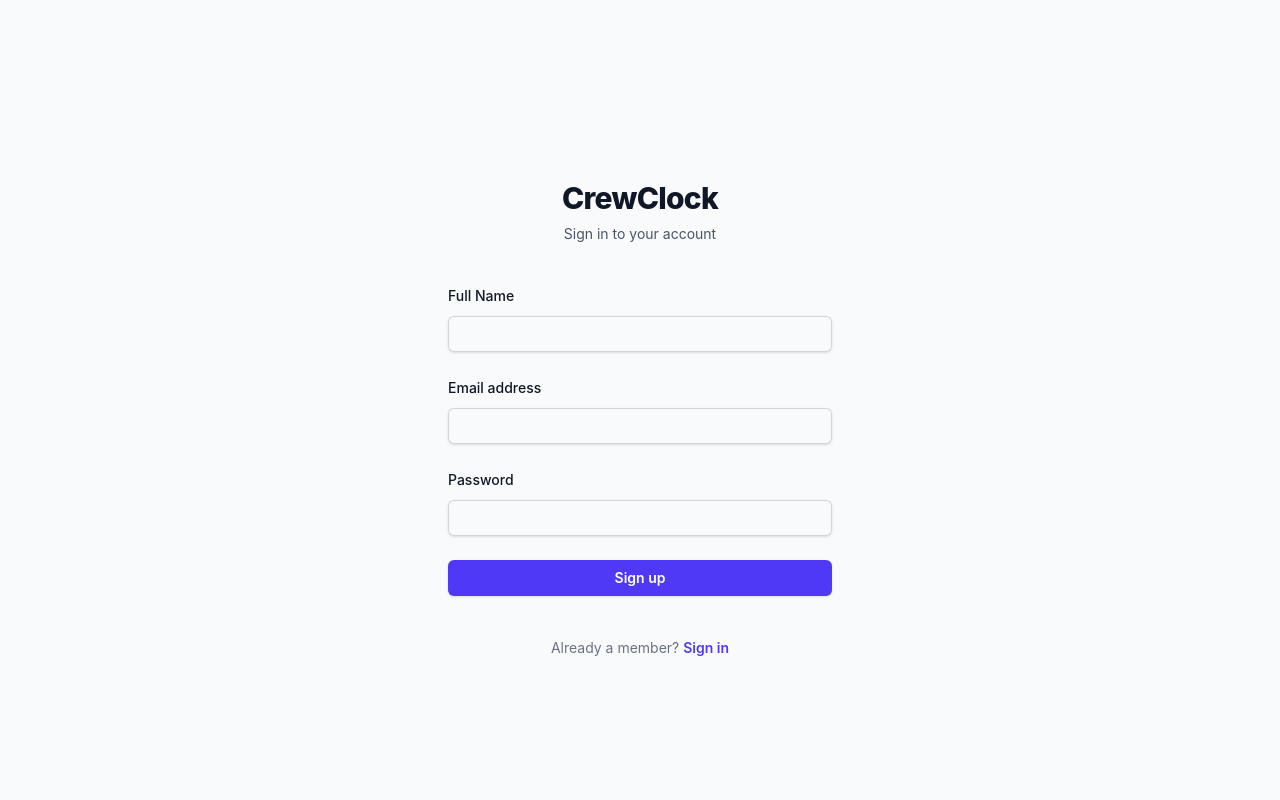
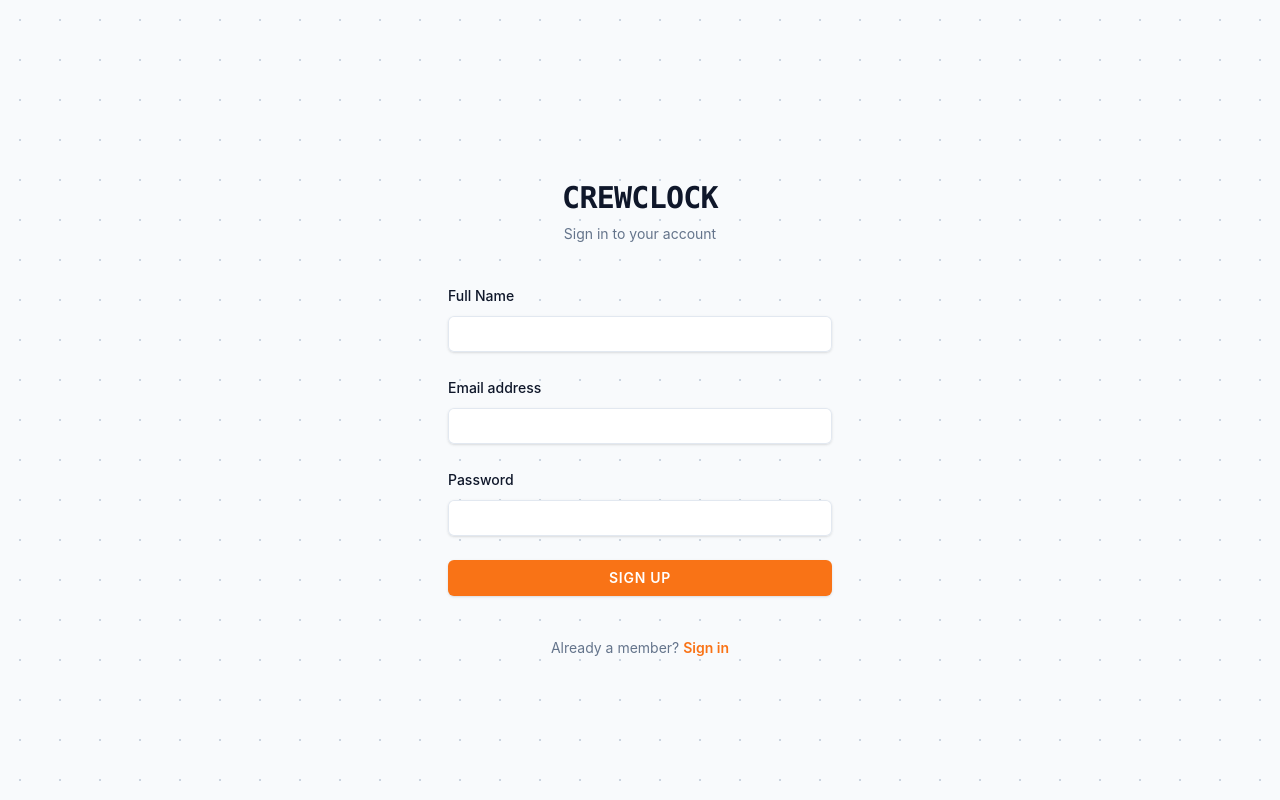
Before and after one commit to J-u-s-t-J-o-s-h/PunchCard, a Next.js app: page /login in a window 1280 px wide. Both pictures are taken after a click on the button "Sign up now". Built offline with nearby package versions, Linux system fonts and the light colour scheme.

Commit message:
fix(auth): improve signup feedback and force dark theme

```diff
--- a/src/app/(auth)/login/AuthForm.tsx
+++ b/src/app/(auth)/login/AuthForm.tsx
@@ -13,7 +13,7 @@
                     <div>
                         <label
                             htmlFor="fullName"
-                            className="block text-sm font-medium leading-6 text-gray-900"
+                            className="block text-sm font-medium leading-6 text-[var(--foreground)]"
                         >
                             Full Name
                         </label>
@@ -24,7 +24,7 @@
                                 type="text"
                                 autoComplete="name"
                                 required={!isLogin}
-                                className="block w-full rounded-md border-0 py-1.5 text-gray-900 shadow-sm ring-1 ring-inset ring-gray-300 placeholder:text-gray-400 focus:ring-2 focus:ring-inset focus:ring-indigo-600 sm:text-sm sm:leading-6 px-3"
+                                className="block w-full rounded-md border-0 py-1.5 bg-[var(--card)] text-[var(--foreground)] shadow-sm ring-1 ring-inset ring-[var(--border)] placeholder:text-[var(--muted-foreground)] focus:ring-2 focus:ring-inset focus:ring-[var(--primary)] sm:text-sm sm:leading-6 px-3"
                             />
                         </div>
                     </div>
@@ -33,7 +33,7 @@
                 <div>
                     <label
                         htmlFor="email"
-                        className="block text-sm font-medium leading-6 text-gray-900"
+                        className="block text-sm font-medium leading-6 text-[var(--foreground)]"
                     >
                         Email address
                     </label>
@@ -44,7 +44,7 @@
                             type="email"
                             autoComplete="email"
                             required
-                            className="block w-full rounded-md border-0 py-1.5 text-gray-900 shadow-sm ring-1 ring-inset ring-gray-300 placeholder:text-gray-400 focus:ring-2 focus:ring-inset focus:ring-indigo-600 sm:text-sm sm:leading-6 px-3"
+                            className="block w-full rounded-md border-0 py-1.5 bg-[var(--card)] text-[var(--foreground)] shadow-sm ring-1 ring-inset ring-[var(--border)] placeholder:text-[var(--muted-foreground)] focus:ring-2 focus:ring-inset focus:ring-[var(--primary)] sm:text-sm sm:leading-6 px-3"
                         />
                     </div>
                 </div>
@@ -53,7 +53,7 @@
                     <div className="flex items-center justify-between">
                         <label
                             htmlFor="password"
-                            className="block text-sm font-medium leading-6 text-gray-900"
+                            className="block text-sm font-medium leading-6 text-[var(--foreground)]"
                         >
                             Password
                         </label>
@@ -65,7 +65,7 @@
                             type="password"
                             autoComplete="current-password"
                             required
-                            className="block w-full rounded-md border-0 py-1.5 text-gray-900 shadow-sm ring-1 ring-inset ring-gray-300 placeholder:text-gray-400 focus:ring-2 focus:ring-inset focus:ring-indigo-600 sm:text-sm sm:leading-6 px-3"
+                            className="block w-full rounded-md border-0 py-1.5 bg-[var(--card)] text-[var(--foreground)] shadow-sm ring-1 ring-inset ring-[var(--border)] placeholder:text-[var(--muted-foreground)] focus:ring-2 focus:ring-inset focus:ring-[var(--primary)] sm:text-sm sm:leading-6 px-3"
                         />
                     </div>
                 </div>
@@ -79,19 +79,19 @@
                 <div>
                     <button
                         formAction={isLogin ? login : signup}
-                        className="flex w-full justify-center rounded-md bg-indigo-600 px-3 py-1.5 text-sm font-semibold leading-6 text-white shadow-sm hover:bg-indigo-500 focus-visible:outline focus-visible:outline-2 focus-visible:outline-offset-2 focus-visible:outline-indigo-600"
+                        className="flex w-full justify-center rounded-md bg-[var(--primary)] px-3 py-1.5 text-sm font-semibold leading-6 text-white shadow-sm hover:opacity-90 focus-visible:outline focus-visible:outline-2 focus-visible:outline-offset-2 focus-visible:outline-orange-600 uppercase tracking-wider"
                     >
                         {isLogin ? 'Sign in' : 'Sign up'}
                     </button>
                 </div>
             </form>
 
-            <p className="mt-10 text-center text-sm text-gray-500">
+            <p className="mt-10 text-center text-sm text-[var(--muted-foreground)]">
                 {isLogin ? 'Not a member? ' : 'Already a member? '}
                 <button
                     type="button"
                     onClick={() => setIsLogin(!isLogin)}
-                    className="font-semibold leading-6 text-indigo-600 hover:text-indigo-500"
+                    className="font-semibold leading-6 text-[var(--primary)] hover:text-orange-400"
                 >
                     {isLogin ? 'Sign up now' : 'Sign in'}
                 </button>
--- a/src/app/(auth)/login/actions.ts
+++ b/src/app/(auth)/login/actions.ts
@@ -40,7 +40,7 @@
     const password = formData.get('password') as string
     const fullName = formData.get('fullName') as string
 
-    const { error } = await supabase.auth.signUp({
+    const { data, error } = await supabase.auth.signUp({
         email,
         password,
         options: {
@@ -55,10 +55,14 @@
         return redirect(`/login?message=${encodeURIComponent(error.message)}`)
     }
 
+    if (data.user && !data.session) {
+        return redirect('/login?message=Account created! Please check your email to confirm.')
+    }
+
     const { data: profile } = await supabase
         .from('profiles')
         .select('role')
-        .eq('id', (await supabase.auth.getUser()).data.user?.id)
+        .eq('id', data.user?.id)
         .single()
 
     const role = profile?.role || 'employee'
--- a/src/app/(auth)/login/page.tsx
+++ b/src/app/(auth)/login/page.tsx
@@ -7,12 +7,12 @@
     searchParams: { message: string }
 }) {
     return (
-        <div className="flex min-h-screen flex-col items-center justify-center bg-gray-50 px-6 py-12 lg:px-8">
+        <div className="flex min-h-screen flex-col items-center justify-center bg-[var(--background)] px-6 py-12 lg:px-8 bg-grid-pattern">
             <div className="sm:mx-auto sm:w-full sm:max-w-sm">
-                <h2 className="mt-10 text-center text-3xl font-extrabold leading-9 tracking-tight text-gray-900">
+                <h2 className="mt-10 text-center text-3xl font-extrabold leading-9 tracking-tight text-[var(--foreground)] uppercase font-mono">
                     CrewClock
                 </h2>
-                <p className="mt-2 text-center text-sm text-gray-600">
+                <p className="mt-2 text-center text-sm text-[var(--muted-foreground)]">
                     Sign in to your account
                 </p>
             </div>
```
